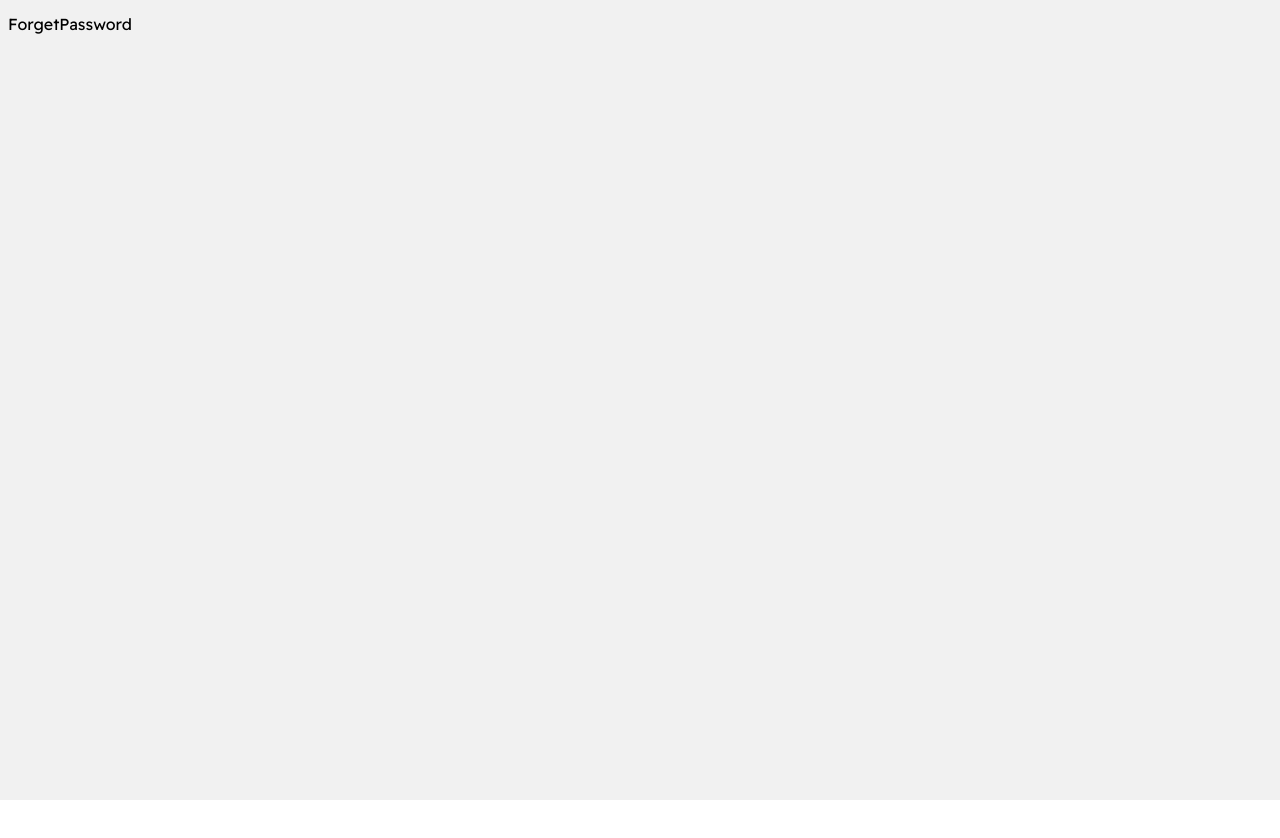
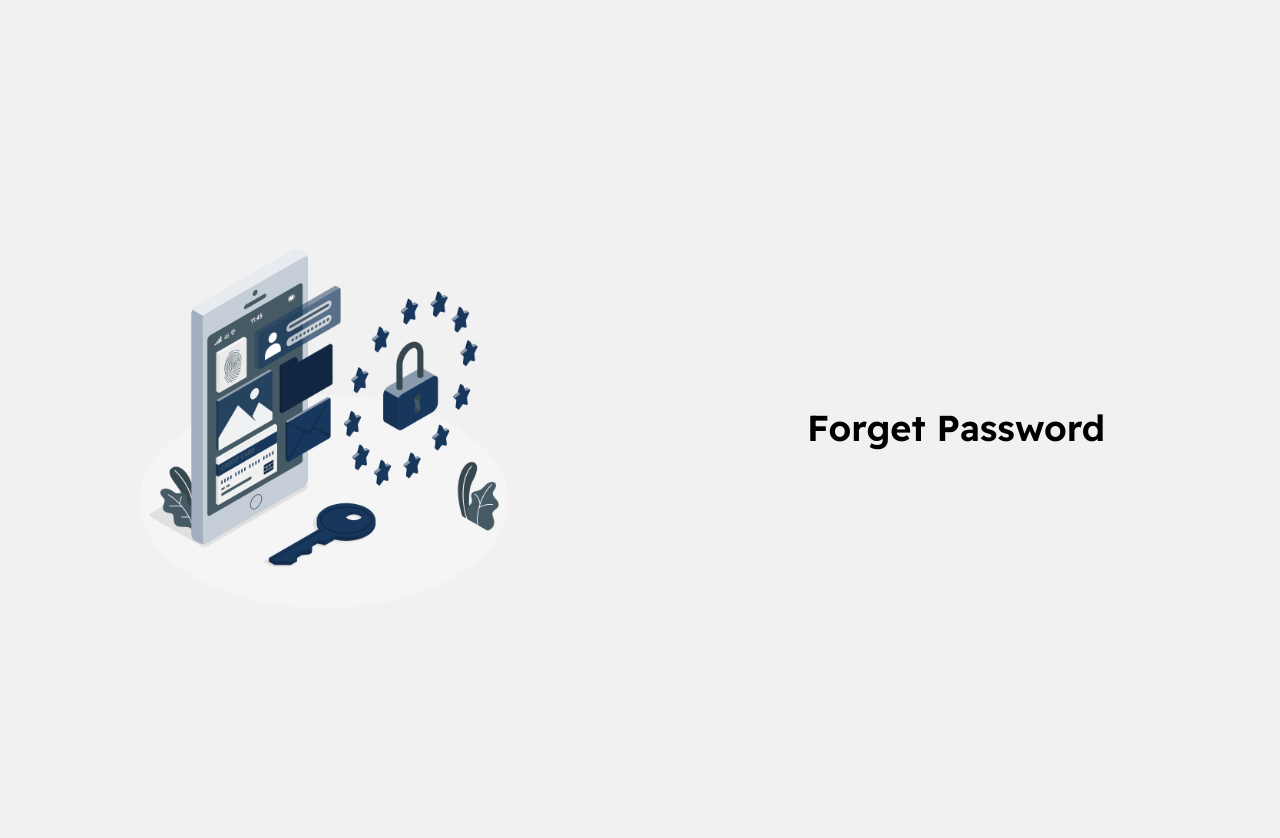
Before and after one commit to mandouro-22/social-media-mini, a React (Vite) app: page /forgetPassword in a window 1280 px wide. Shown: the top 838 px of the page. Before the commit the page ends 800 px from the top, so only its background shows below. Built offline with nearby package versions, Linux system fonts and the light colour scheme.

Commit message:
Implement some forgot password page

```diff
--- a/src/locales/ar/ar.json
+++ b/src/locales/ar/ar.json
@@ -8,6 +8,7 @@
   "Invalid email": "البريد الإلكتروني",
   "Password must be at least 6 characters": "يجب أن تكون كلمة المرور على الأقل 6 أحرف",
   "Forgot Password?": "هل نسيت كلمة المرور؟",
+  "Forget Password": "نسيت كلمة المرور",
   "Create Account": "إنشاء حساب",
   "First Name": "الاسم الأول",
   "Last Name": "الاسم الأخير",
--- a/src/locales/en/en.json
+++ b/src/locales/en/en.json
@@ -7,7 +7,8 @@
   "This field is required": "This field is required",
   "Invalid email": "Invalid email",
   "Password must be at least 6 characters": "Password must be at least 6 characters",
-  "Forgot Password?": "Forgot Password?",
+  "Forgot Password?": "Forget Password?",
+  "Forget Password?": "Forget Password?",
   "Create Account": "Create Account",
   "First Name": "First Name",
   "Last Name": "Last Name",
--- a/src/pages/auth/forgetPassword/forget.tsx
+++ b/src/pages/auth/forgetPassword/forget.tsx
@@ -1,3 +1,28 @@
+import { useTranslation } from "react-i18next";
+import forgetImage from "../../../assets/imgs/forgetpassword.png";
 export default function ForgetPassword() {
-  return <div>ForgetPassword</div>;
+  const { t } = useTranslation();
+  return (
+    <section>
+      <div className="container mx-auto px-2 py-4">
+        <div className="grid lg:grid-cols-2 grid-cols-1 gap-10 lg:gap-4 h-screen place-content-center">
+          <div className="w-full max-sm:my-6 hidden sm:flex items-center justify-center ">
+            <img
+              src={forgetImage}
+              alt="logo"
+              className="w-48 mx-auto md:w-96 object-cover"
+              loading="lazy"
+            />
+          </div>
+          <div className="w-full max-sm:my-6 flex items-center justify-center py-6">
+            <div className="flex items-center flex-col max-sm:w-full">
+              <h1 className="text-center text-2xl md:text-4xl font-semibold">
+                {t("Forget Password")}
+              </h1>
+            </div>
+          </div>
+        </div>
+      </div>
+    </section>
+  );
 }
--- a/src/pages/auth/index.ts
+++ b/src/pages/auth/index.ts
@@ -1,5 +1,6 @@
 import Login from "./login/login";
 import SignUp from "./signUp/signUp";
 import ForgetPassword from "./forgetPassword/forget";
+import { Verify } from "./verify/verify";
 
-export { Login, SignUp, ForgetPassword };
+export { Login, SignUp, ForgetPassword, Verify };
--- /dev/null
+++ b/src/pages/auth/verify/verify.tsx
@@ -0,0 +1,3 @@
+export function Verify() {
+  return <div>Verify</div>;
+}
--- a/src/routers/routes.tsx
+++ b/src/routers/routes.tsx
@@ -1,6 +1,6 @@
 import { BrowserRouter as Router, Routes, Route } from "react-router-dom";
 import ErrorPage from "../pages/error/errorPage";
-import { ForgetPassword, Login, SignUp } from "../pages/auth";
+import { ForgetPassword, Login, SignUp, Verify } from "../pages/auth";
 
 export function Pages() {
   const language = localStorage.getItem("i18nextLng");
@@ -14,6 +14,8 @@ export function Pages() {
           <Route path="/" element={<Login />} />
           <Route path="/register" element={<SignUp />} />
           <Route path="/forgetPassword" element={<ForgetPassword />} />
+          <Route path="/verify" element={<Verify />} />
+          <Route path="/forgetPassword/verify" element={<Verify />} />
           {/* error page */}
           <Route path="*" element={<ErrorPage />} />
         </Routes>
```
